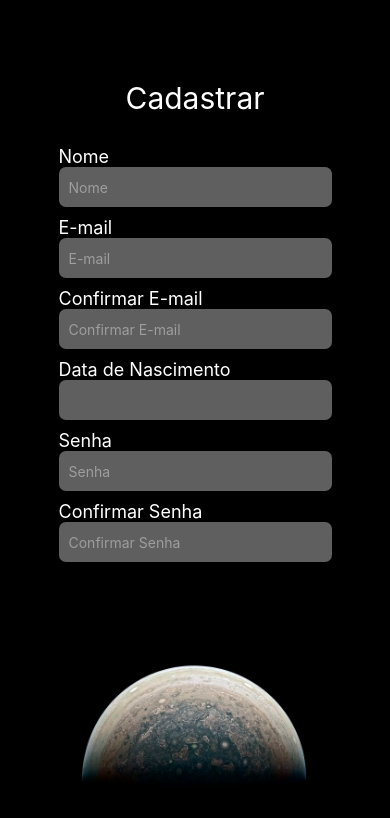
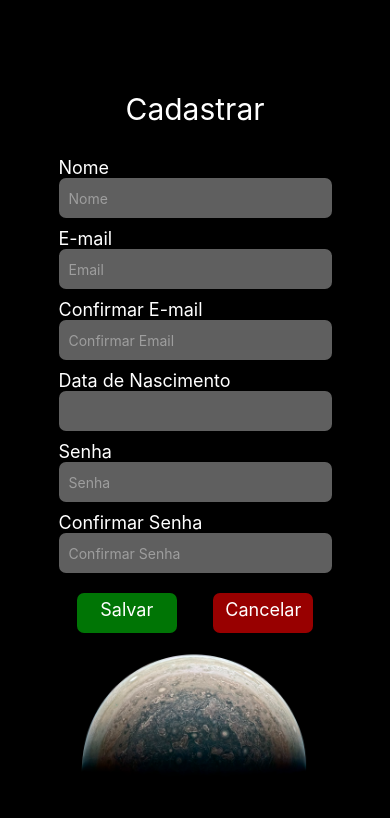
Before and after one commit to Fabricio-SM/TCC_Elara, a React Native app: screen /cadastro in a window 390 px wide. Shown: the top 818 px of the page. Built offline with nearby package versions, Linux system fonts and the light colour scheme.

Commit message:
Alteração-2-tela-cadastro

```diff
--- a/src/Screens/Cadastro/Cadastro.tsx
+++ b/src/Screens/Cadastro/Cadastro.tsx
@@ -1,5 +1,5 @@
 import React from "react";
-import { View, Text } from "react-native";
+import { View, Text, Pressable } from "react-native";
 import { SafeAreaView } from "react-native-safe-area-context";
 
 import { style } from "./style";
@@ -17,25 +17,65 @@ export function Cadastro() {
                     <Text style={style.label}>Cadastrar</Text>
 
                     <Text style={style.label2}>Nome</Text>
-                    <Input placeholder={"Nome"} />
+                    <Input textContentType="name"
+                        placeholder="Nome"
+                        inputMode="text"
+                        autoComplete="name"
+                        //onChangeText={newText => setEmail(newText)}
+                        //defaultValue={email}
+                        />
 
                     <Text style={style.label2}>E-mail</Text>
-                    <Input placeholder={"E-mail"} />
+                    <Input textContentType="emailAddress"
+                        placeholder="Email"
+                        inputMode="email"
+                        keyboardType="email-address"
+                        autoComplete="email"
+                        //onChangeText={newText => setEmail(newText)}
+                        //defaultValue={email}
+                        />
 
                     <Text style={style.label2}>Confirmar E-mail</Text>
-                    <Input placeholder={"Confirmar E-mail"} />
+                    <Input textContentType="emailAddress"
+                        placeholder="Confirmar Email"
+                        inputMode="email"
+                        keyboardType="email-address"
+                        autoComplete="email"
+                        //onChangeText={newText => setEmail(newText)}
+                        //defaultValue={email}
+                        />
 
                     <Text style={style.label2}>Data de Nascimento</Text>
-                    <Input placeholder={""} />
+                    <Input keyboardType="numeric"
+                        autoComplete="birthdate-full"
+                    />
 
                     <Text style={style.label2}>Senha</Text>
-                    <Input placeholder={"Senha"} />
+                    <Input placeholder="Senha"
+                        textContentType="password"
+                        //onChangeText={newText => setPass(newText)}
+                        //defaultValue={pass}
+                        secureTextEntry={true} />
 
                     <Text style={style.label2}>Confirmar Senha</Text>
-                    <Input placeholder={"Confirmar Senha"} />
+                    <Input placeholder="Confirmar Senha"
+                        textContentType="password"
+                        //onChangeText={newText => setPass(newText)}
+                        //defaultValue={pass}
+                        secureTextEntry={true} />
+
+                    <View style={style.rowView}>
+                        <Pressable style={style.button} onPress={() => {}}>
+                            <Text style={style.textButton}>Salvar</Text>
+                        </Pressable>
+
+                        <Pressable style={style.button2} onPress={() => {}}>
+                            <Text style={style.textButton}>Cancelar</Text>
+                        </Pressable>
+                    </View>
+                    <PlanetImage />
                 </View>
             </SafeAreaView>
-            <PlanetImage />
         </Background>
     );
 }
--- a/src/Screens/Cadastro/style.ts
+++ b/src/Screens/Cadastro/style.ts
@@ -1,3 +1,4 @@
+import { THEME } from "../../Themes";
 import { StyleSheet } from "react-native";
 
 export const style = StyleSheet.create({
@@ -20,9 +21,39 @@ export const style = StyleSheet.create({
     },
 
     view: {
-        flex: 1,
         marginTop: 80,
         width: '70%',
 
-    }
+    },
+
+    rowView: {
+        flexDirection:'row',
+        justifyContent: 'space-around',
+    },
+
+    button: {
+        marginTop: 20,
+        alignSelf: 'center',
+        alignItems: 'center',
+        width: 100,
+        height: 40,
+        backgroundColor: THEME.COLORS.BUTTON_COLOR_SUCCESS,
+        borderRadius: 7,
+    },
+
+    button2: {
+        marginTop: 20,
+        alignSelf: 'center',
+        alignItems: 'center',
+        width: 100,
+        height: 40,
+        backgroundColor: THEME.COLORS.BUTTON_COLOR_ALERT,
+        borderRadius: 7,
+    },
+
+    textButton: {
+        marginTop: 6,
+        color: THEME.COLORS.TEXT,
+        fontSize: 18,
+    },
 });
--- a/src/Screens/Login/Login.tsx
+++ b/src/Screens/Login/Login.tsx
@@ -78,6 +78,7 @@ export function Login() {
                         textContentType="emailAddress"
                         placeholder="Email"
                         inputMode="email"
+                        keyboardType="email-address"
                         onChangeText={newText => setEmail(newText)}
                         defaultValue={email}
                     />
```
